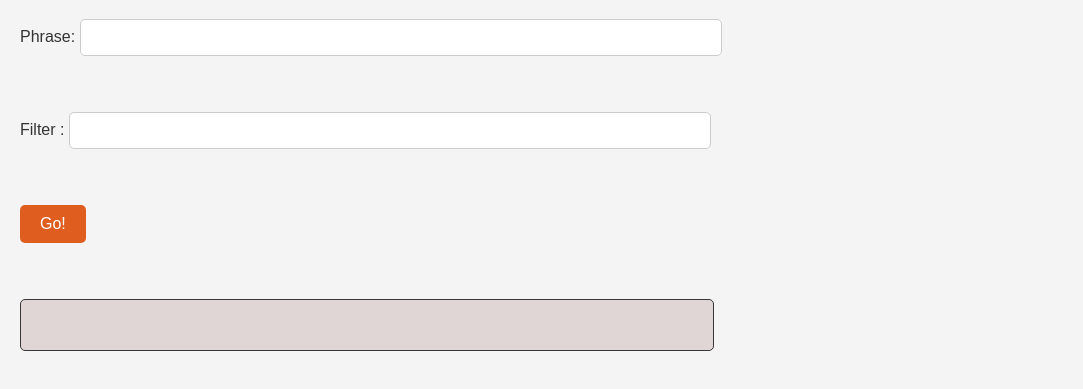
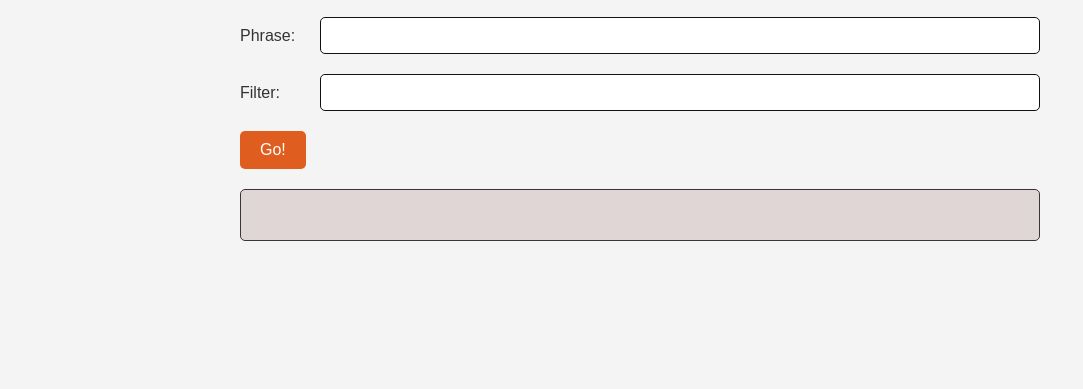
Before and after one commit to shalinib-06/Sentence-Reverser, a plain HTML site: page index.html in a window 1280 px wide. Shown: the part 61-450 px from the top of the page, without its empty margins (0-1083 px from the left). Drawn offline with Linux system fonts and the light colour scheme.

Commit message:
fix: fixed alignment

```diff
--- a/index.html
+++ b/index.html
@@ -1,16 +1,24 @@
 <!DOCTYPE html>
 <html>
 <head>
-    <title>Sentence-reverser</Sentence-reverser></title>
+    <title>Sentence Reverser</title>
     <link rel="stylesheet" href="styles.css">
 </head>
-<h1>Sentence Reverser!</h1>
-<div>Phrase: <input id="phrase" type="text" size="100"></div><br><br>
-<div>Filter : <input id="filter" type="text" size="100"></div><br><br>
-<div><button id="go" onclick="reverseSentence()">Go!</button></div><br><br>
-<div id="words"></div><br><br>
-<div id="count"></div><br>
-
+<body>
+<div class="container">
+    <h1>Sentence Reverser!</h1>
+    <div class="form-group">
+        <label for="phrase">Phrase:</label>
+        <input id="phrase" type="text" size="100">
+    </div>
+    <div class="form-group">
+        <label for="filter">Filter:</label>
+        <input id="filter" type="text" size="100">
+    </div>
+    <div><button id="go" onclick="reverseSentence()">Go!</button></div>
+    <div id="words"></div>
+    <div id="count"></div>
+</div>
 <script>
     function reverseSentence() {
         var phrase = document.getElementById("phrase").value;
@@ -39,8 +47,6 @@
 
         document.getElementById("words").innerHTML = result.trim();
         document.getElementById("count").innerHTML = count + " word(s) filtered out";
-
-
         document.getElementById("phrase").value = "";
         document.getElementById("filter").value = "";
     }
--- a/styles.css
+++ b/styles.css
@@ -8,17 +8,30 @@ body {
 h1 {
     color: #c71151;
     text-align: center;
+    margin-bottom: 20px;
 }
 
-div {
-    margin: 10px 0;
+.container {
+    max-width: 800px;
+    margin: 0 auto;
 }
 
-#phrase, #filter {
+.form-group {
+    display: flex;
+    align-items: center;
+    justify-content: left;
+    margin-bottom: 20px;
+}
+
+.form-group label {
+    min-width: 80px;
+}
+
+input {
     padding: 10px;
-    border: 1px solid #ccc;
+    border: 1px solid #121111;
     border-radius: 5px;
-    width: 50%;
+    width: 100%;
 }
 
 button {
@@ -42,7 +55,7 @@ button:hover {
     border: 1px solid #383636;
     border-radius: 5px;
     min-height: 40px;
-    width: 55%;
+    margin: 20px 0;
 }
 
 #count {
```
